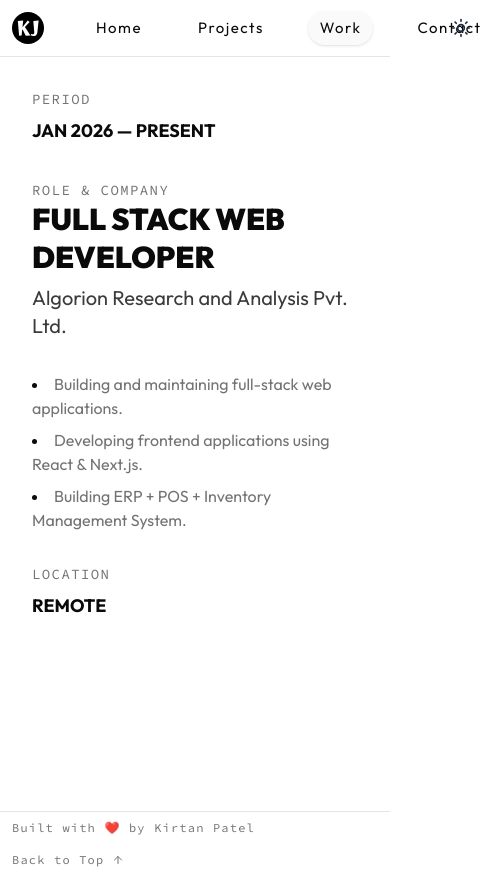
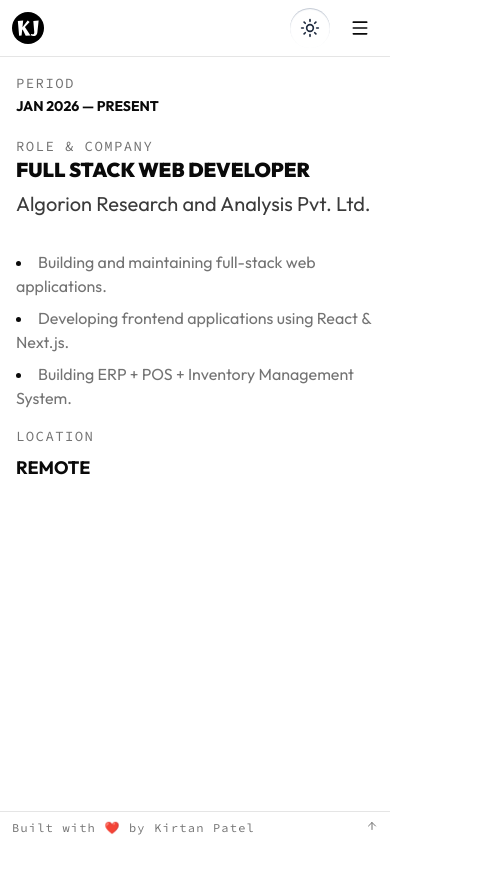
Before and after one commit to kirtanpatel01/kjpatel, a Next.js app: page /work in a window 390 px wide. Shown: the whole page, 493 px wide, since content can reach past the window. After the commit the page ends 844 px from the top, so only its background shows below. Built offline with nearby package versions, Linux system fonts and the light colour scheme.

Commit message:
handle responsive layout pre-maturely

```diff
--- a/app/contact/page.tsx
+++ b/app/contact/page.tsx
@@ -3,7 +3,7 @@
 import emailjs from "emailjs-com";
 import { toast } from "sonner";
 import { ArrowRight } from "lucide-react";
-import { div } from "motion/react-client";
+
 
 export default function ContactPage() {
   const [loading, setLoading] = useState(false);
@@ -38,7 +38,7 @@
   };
 
   return (
-    <div className="min-h-[calc(100vh-5.6rem)] p-4 sm:p-24 flex justify-between">
+    <div className="min-h-[calc(100vh-5.6rem)] p-4 sm:p-8 xl:p-24 flex flex-col lg:flex-row lg:justify-between gap-12 sm:gap-24">
       <div className="flex flex-col">
           <div className="mb-8 sm:mb-12">
             <h1 className="text-5xl sm:text-7xl font-black tracking-tighter text-foreground text-balance">
--- a/app/page.tsx
+++ b/app/page.tsx
@@ -5,10 +5,10 @@
 
 export default function Home() {
   return (
-    <div className="min-h-[calc(100vh-5.6rem)] p-4 sm:p-24">
+    <div className="min-h-[calc(100vh-5.6rem)] p-4 sm:p-8 lg:p-24">
       {/* Heading */}
-      <h2 className="font-mono font-bold text-4xl">Hey, I&apos;m Kirtan Patel!</h2>
-      <p className="mt-8 text-lg max-w-4xl leading-relaxed font-medium text-foreground/80">By passion, I&apos;m a <CodeText>developer</CodeText> who loves building things through which I can gain knowledge on a deeper level. Surely, in the future, I&apos;ll expand my context window in the <CodeText>Mobile App Dev</CodeText> and <CodeText>AI/ML</CodeText> fields.</p>
+      <h2 className="font-mono font-bold text-xl sm:text-3xl">Hey, I&apos;m Kirtan Patel!</h2>
+      <p className="mt-2 sm:mt-4 lg:mt-8 text-lg max-w-4xl leading-relaxed font-medium text-foreground/80">By passion, I&apos;m a <CodeText>developer</CodeText> who loves building things through which I can gain knowledge on a deeper level. Surely, in the future, I&apos;ll expand my context window in the <CodeText>Mobile App Dev</CodeText> and <CodeText>AI/ML</CodeText> fields.</p>
 
       {/* <Link href="/showcase">
         <Button className="mt-16">Showcase</Button>
--- a/app/projects/page.tsx
+++ b/app/projects/page.tsx
@@ -52,7 +52,7 @@
     <div
       ref={ref}
       onMouseLeave={handleMouseLeave}
-      className="group relative grid grid-cols-1 md:grid-cols-12 gap-y-4 md:gap-8 py-4 sm:py-12 px-4 transition-colors hover:bg-secondary/20 "
+      className="group relative grid grid-cols-1 md:grid-cols-12 gap-y-4 md:gap-8 py-4 sm:py-8 lg:py-12 px-4 transition-colors hover:bg-secondary/20 "
     >
       <div className="md:col-span-2 text-sm font-mono text-muted-foreground pt-1">
         {project.year}
@@ -90,7 +90,7 @@
         {project.description}
       </div>
 
-      <div className="md:col-span-1 flex justify-end pt-1">
+      <div className="absolute top-0 right-0 md:relative md:col-span-1 flex justify-end pt-1">
         <motion.div style={{ x: springX, y: springY }}>
           <Link
             href={project.link}
@@ -133,7 +133,7 @@
   ];
 
   return (
-    <div className="min-h-[calc(100vh-5.6rem)] p-4 sm:p-24 flex flex-col divide-y divide-border">
+    <div className="min-h-[calc(100vh-5.6rem)] p-0 sm:p-6 lg:p-24 flex flex-col divide-y divide-border">
       {projects.map((project, index) => (
         <ProjectItem key={index} project={project} />
       ))}
--- a/app/showcase/page.tsx
+++ b/app/showcase/page.tsx
@@ -2,7 +2,7 @@
 
 function page() {
   return (
-    <div className='min-h-[calc(100vh-5.6rem)] p-4 sm:p-24'>page</div>
+    <div className='min-h-[calc(100vh-5.6rem)] p-4 sm:p-24 space-y-24'>page</div>
   )
 }
 
--- a/app/work/page.tsx
+++ b/app/work/page.tsx
@@ -35,7 +35,7 @@
       onMouseMove={handleMouseMove}
       onMouseEnter={handleMouseEnter}
       onMouseLeave={handleMouseLeave}
-      className="group relative p-4 sm:p-12 overflow-hidden bg-background mb-4 last:mb-0 transition-colors hover:border-foreground/20"
+      className="group relative overflow-hidden bg-background p-0 lg:p-12 transition-colors hover:bg-secondary/10"
     >
       {/* Spotlight Gradient */}
       <div
@@ -50,15 +50,15 @@
       <div className="absolute top-1/2 -left-3 w-6 h-6 bg-background rounded-full border-r border-border z-10 hidden sm:block" />
       <div className="absolute top-1/2 -right-3 w-6 h-6 bg-background rounded-full border-l border-border z-10 hidden sm:block" />
 
-      <div className="grid grid-cols-1 lg:grid-cols-12 gap-8 lg:gap-12 items-start relative z-10">
+      <div className="grid grid-cols-1 lg:grid-cols-12 gap-4 sm:gap-8 lg:gap-12 items-start relative z-10">
         <div className="lg:col-span-3">
-          <span className="font-mono text-sm tracking-widest text-muted-foreground block mb-2 uppercase">PERIOD</span>
-          <span className="text-lg font-bold uppercase">{exp.period}</span>
+          <span className="font-mono text-sm tracking-widest text-muted-foreground block">PERIOD</span>
+          <span className="text-sm sm:text-lg font-bold uppercase">{exp.period}</span>
         </div>
 
         <div className="lg:col-span-6 space-y-2">
           <span className="font-mono text-sm tracking-widest text-muted-foreground uppercase">ROLE & COMPANY</span>
-          <h3 className="text-3xl sm:text-4xl font-black uppercase leading-tight">{exp.role}</h3>
+          <h3 className="text-xl sm:text-4xl font-black uppercase leading-tight">{exp.role}</h3>
           <p className="text-xl text-foreground/80">{exp.company}</p>
 
           <ul className="mt-8 space-y-2 list-disc list-inside text-muted-foreground marker:text-foreground">
@@ -79,7 +79,7 @@
 
 export default function WorkPage() {
   return (
-    <div className="min-h-[calc(100vh-5.6rem)] p-4 sm:p-24 flex flex-col">
+    <div className="min-h-[calc(100vh-5.6rem)] p-4 sm:p-8 lg:p-24 flex flex-col divide-y divide-border">
       {experiences.map((exp, index) => (
         <ExperienceItem key={index} exp={exp} />
       ))}
--- a/components/code-text.tsx
+++ b/components/code-text.tsx
@@ -2,7 +2,7 @@
 
 function CodeText({ children }: { children: React.ReactNode }) {
   return (
-    <span className='inline-flex items-center mx-1 text-sm font-mono font-medium bg-accent px-1 py-0 rounded-sm shadow shadow-primary/50'>{children}</span>
+    <span className='inline-flex items-center mx-1 text-sm font-mono font-medium bg-muted px-1 py-0 rounded-sm shadow shadow-primary/50'>{children}</span>
   )
 }
 
--- a/components/footer.tsx
+++ b/components/footer.tsx
@@ -7,14 +7,14 @@
   };
 
   return (
-    <footer className="border-t border-border px-3 py-2 flex flex-col md:flex-row justify-between items-start gap-4 text-xs font-mono tracking-widest text-muted-foreground bg-background">
+    <footer className="border-t border-border px-3 py-2 flex justify-between items-start gap-4 text-xs font-mono tracking-widest text-muted-foreground bg-background">
       <span>Built with ❤️ by Kirtan Patel</span>
 
       <button
         onClick={scrollToTop}
         className="flex items-center gap-2 hover:text-foreground transition-colors cursor-pointer"
       >
-        Back to Top
+        <span className="hidden sm:block">Back to Top</span>
         <ArrowUp className="w-3 h-3" />
       </button>
     </footer>
--- a/components/header.tsx
+++ b/components/header.tsx
@@ -1,10 +1,11 @@
 "use client";
 
-import React from "react";
+import React, { useState } from "react";
 import Link from "next/link";
 import { ModeToggle } from "./mode-toggle";
 import Image from "next/image";
 import { usePathname } from "next/navigation";
+import { Menu, X } from "lucide-react";
 
 const navItems = [
   { name: "Home", href: "/" },
@@ -15,6 +16,7 @@
 
 export default function Header() {
   const pathname = usePathname();
+  const [isOpen, setIsOpen] = useState(false);
 
   return (
     <header className="sticky top-0 z-50 border-b border-border bg-background/80 backdrop-blur-lg flex items-center justify-between px-3 py-2">
@@ -23,14 +25,15 @@
           <Image src="/logo.svg" alt="KJ_Patel" width={32} height={32} />
         </Link>
 
-        <nav className="flex items-center gap-8">
+        {/* Desktop Navigation */}
+        <nav className="hidden md:flex items-center gap-8">
           {navItems.map((item) => {
             const isActive = pathname === item.href;
             return (
               <Link
                 key={item.name}
                 href={item.href}
-                className={`text-[15px] px-3 py-1.5 rounded-full tracking-widest ${isActive
+                className={`text-[15px] px-3 py-1.5 rounded-full tracking-widest transition-colors ${isActive
                   ? "bg-accent/50 shadow-sm"
                   : "hover:bg-accent/30"
                   }`}
@@ -41,7 +44,43 @@
           })}
         </nav>
       </div>
-      <ModeToggle />
+
+      <div className="flex items-center gap-3">
+        <ModeToggle />
+
+        {/* Mobile Menu Button */}
+        <button
+          onClick={() => setIsOpen(!isOpen)}
+          className="md:hidden p-2 rounded-full hover:bg-accent/30 transition-colors"
+          aria-label="Toggle menu"
+        >
+          {isOpen ? <X size={20} /> : <Menu size={20} />}
+        </button>
+      </div>
+
+      {/* Mobile Navigation */}
+      {isOpen && (
+        <nav className="absolute top-full left-0 right-0 border-b border-border bg-background md:hidden">
+          <div className="flex flex-col gap-2 px-3 py-4">
+            {navItems.map((item) => {
+              const isActive = pathname === item.href;
+              return (
+                <Link
+                  key={item.name}
+                  href={item.href}
+                  onClick={() => setIsOpen(false)}
+                  className={`w-fit text-[15px] px-3 py-2 rounded-full tracking-widest transition-colors ${isActive
+                    ? "bg-accent/50 shadow-sm"
+                    : "hover:bg-accent/30"
+                    }`}
+                >
+                  {item.name}
+                </Link>
+              );
+            })}
+          </div>
+        </nav>
+      )}
     </header>
   );
 }
--- a/components/skills.tsx
+++ b/components/skills.tsx
@@ -28,11 +28,11 @@
 
 export default function Skills() {
   return (
-    <div className="my-16 max-w-2xl">
+    <div className="my-8 sm:my-16 max-w-2xl">
       <h3 className="text-xl font-bold font-mono">Tech</h3>
       <p className="mt-2 text-foreground/80">The stack I use to engineer modern, high-performance web experiences.</p>
 
-      <div className="flex flex-wrap items-center mt-8 gap-6 sm:gap-8">
+      <div className="flex flex-wrap items-center mt-6 sm:mt-8 gap-6 sm:gap-8">
         {skills.map((skill) => (
           <Tooltip key={skill.name}>
             <TooltipTrigger asChild>
```
